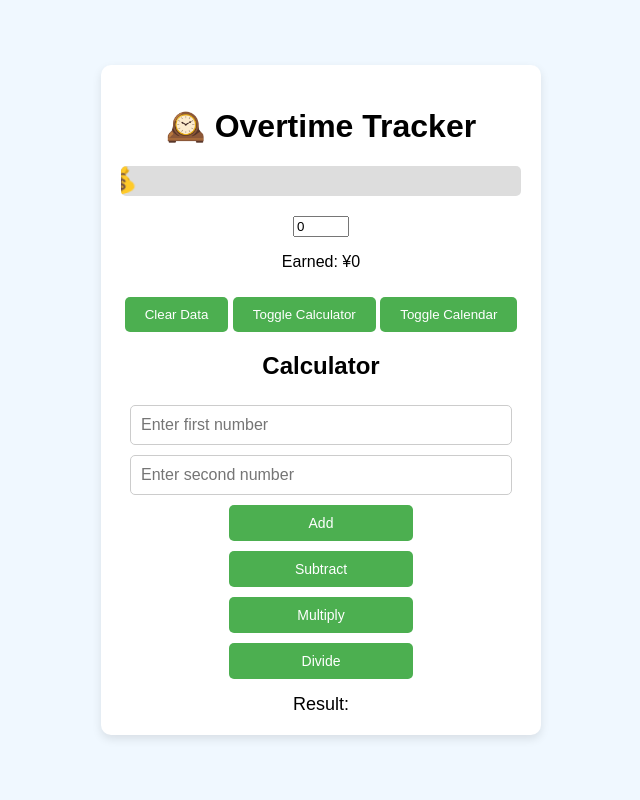
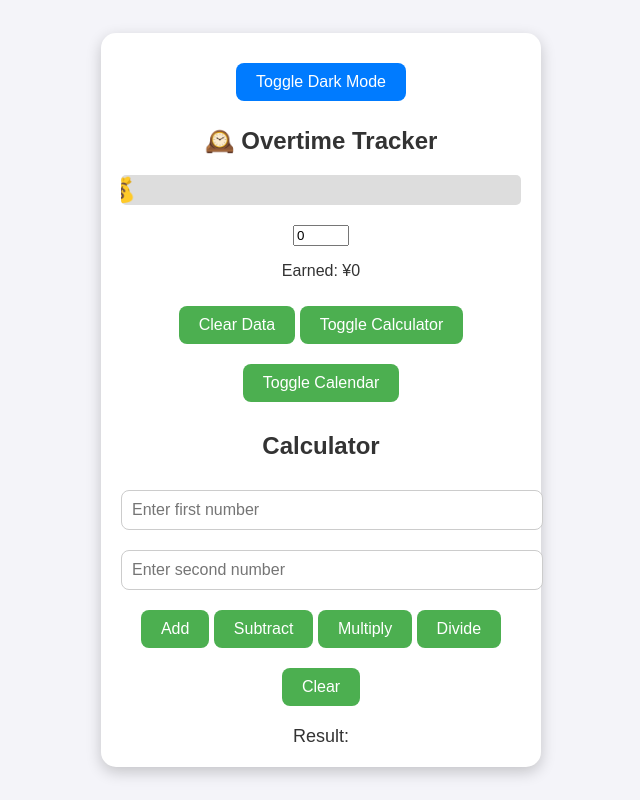
Before and after one commit to Stud-Jo/OvertimeTracker, a plain HTML site: page index.html in a window 1280 px wide. Both pictures are taken after a click on the button "Toggle Calculator". Shown: the whole page, without its empty margins (319-959 px from the left). Drawn offline with Linux system fonts and the light colour scheme.

Commit message:
Update index.html
added calculator
added calendar

```diff
--- a/index.html
+++ b/index.html
@@ -4,61 +4,81 @@
   <link rel="manifest" href="manifest.json">
   <meta charset="UTF-8">
   <meta name="viewport" content="width=device-width, initial-scale=1.0">
-  <title>Overtime Tracker with Calculator and Calendar</title>
+  <title>Overtime Tracker</title>
   <style>
+    /* General Body Styling */
     body {
-      font-family: Arial, sans-serif;
-      background: #f0f8ff;
+      font-family: 'Arial', sans-serif;
+      background: #f4f4f9;
+      color: #333;
+      margin: 0;
       display: flex;
       justify-content: center;
       align-items: center;
       height: 100vh;
-      margin: 0;
-      overflow: hidden;
-      position: relative;
+      transition: background 0.5s, color 0.5s;
+    }
+
+    /* Dark Mode */
+    body.dark {
+      background: #1e1e1e;
+      color: #f4f4f9;
     }
 
     .tracker-container {
       background: #fff;
       padding: 20px;
-      border-radius: 10px;
-      box-shadow: 0 4px 10px rgba(0, 0, 0, 0.1);
+      border-radius: 15px;
+      box-shadow: 0px 5px 15px rgba(0, 0, 0, 0.2);
       width: 400px;
       text-align: center;
-      z-index: 10;
+      transition: background 0.5s, color 0.5s;
+    }
+
+    .tracker-container.dark {
+      background: #333;
+      color: #f4f4f9;
+    }
+
+    h1 {
+      font-size: 24px;
+      margin-bottom: 20px;
     }
 
     button {
-      padding: 10px 20px;
-      margin-top: 10px;
       background: #4caf50;
       color: #fff;
       border: none;
-      border-radius: 5px;
+      border-radius: 8px;
+      padding: 10px 20px;
+      font-size: 16px;
       cursor: pointer;
+      margin: 10px 0;
+      transition: background 0.3s;
     }
 
     button:hover {
       background: #45a049;
     }
 
-    .hidden {
-      display: none;
+    button.dark {
+      background: #007bff;
     }
 
+    /* Overtime Bar Styling */
     .overtime-bar {
-      position: relative;
       width: 100%;
       height: 30px;
-      background-color: #ddd;
+      background: #ddd;
       margin: 20px 0;
       border-radius: 5px;
+      position: relative;
       overflow: hidden;
     }
 
     .overtime-fill {
-      background-color: #4caf50;
       height: 100%;
+      background: linear-gradient(90deg, #4caf50, #76c7c0);
       width: 0%;
       transition: width 0.5s;
     }
@@ -69,52 +89,38 @@
       left: 0;
       transform: translate(-50%, -50%);
       font-size: 24px;
-      animation: spin 2s linear infinite;
     }
 
-    @keyframes spin {
-      0% { transform: translate(-50%, -50%) rotate(0deg); }
-      100% { transform: translate(-50%, -50%) rotate(360deg); }
+    .calculator input, .calendar input {
+      width: 100%;
+      padding: 10px;
+      margin: 10px 0;
+      border: 1px solid #ccc;
+      border-radius: 8px;
+      font-size: 16px;
     }
 
-    .calculator, .calendar {
-      margin-top: 20px;
+    .result, .selected-date {
+      font-size: 18px;
+      margin-top: 10px;
     }
 
-    .calculator input {
-      width: 90%;
-      padding: 10px;
-      margin: 5px 0;
-      font-size: 16px;
-      border: 1px solid #ccc;
-      border-radius: 5px;
+    .hidden {
+      display: none;
     }
 
-    .calculator button {
-      margin: 5px 2%;
-      width: 46%;
-      font-size: 14px;
-    }
-
-    .calendar input {
-      padding: 10px;
-      font-size: 16px;
-      width: 100%;
-      margin-top: 10px;
-      border: 1px solid #ccc;
-      border-radius: 5px;
-    }
-
-    .result {
-      font-size: 18px;
-      margin-top: 10px;
-      text-align: center;
+    .dark-mode-toggle {
+      background: #007bff;
+      margin-bottom: 10px;
     }
   </style>
 </head>
 <body>
   <div class="tracker-container">
+    <button class="dark-mode-toggle" onclick="toggleDarkMode()">Toggle Dark Mode</button>
     <h1>🕰️ Overtime Tracker</h1>
+
+    <!-- Overtime Tracker -->
     <div class="overtime-bar">
       <div class="overtime-fill" id="overtime-fill"></div>
       <span class="moving-icon" id="moving-icon">💰</span>
@@ -137,6 +143,7 @@
         <button onclick="calculate('subtract')">Subtract</button>
         <button onclick="calculate('multiply')">Multiply</button>
         <button onclick="calculate('divide')">Divide</button>
+        <button onclick="clearCalculator()">Clear</button>
       </div>
       <div class="result" id="calc-result">Result: </div>
     </div>
@@ -144,11 +151,13 @@
     <!-- Calendar Section -->
     <div id="calendar" class="calendar hidden">
       <h2>Calendar</h2>
-      <input type="date" id="calendar-input">
+      <input type="date" id="calendar-input" onchange="updateSelectedDate()">
+      <div class="selected-date" id="selected-date">No date selected</div>
     </div>
   </div>
 
   <script>
+    // Tracker Variables
     const totalHours = 50;
     const hourlyRate = 1875;
 
@@ -161,6 +170,7 @@
     hoursInput.value = savedHours;
     updateBar();
 
+    // Update Tracker Bar and Earnings
     function updateBar() {
       const workedHours = parseFloat(hoursInput.value) || 0;
       const percentage = (workedHours / totalHours) * 100;
@@ -173,19 +183,23 @@
       earningsText.textContent = `Earned: ¥${totalEarnings.toLocaleString()}`;
     }
 
+    // Event Listener
     hoursInput.addEventListener('input', updateBar);
 
+    // Clear Data
     function clearData() {
       localStorage.removeItem('workedHours');
       hoursInput.value = 0;
       updateBar();
     }
 
+    // Toggle Section Visibility
     function toggleSection(sectionId) {
       const section = document.getElementById(sectionId);
       section.classList.toggle('hidden');
     }
 
+    // Calculator Functions
     function calculate(operation) {
       const num1 = parseFloat(document.getElementById('calc-num1').value) || 0;
       const num2 = parseFloat(document.getElementById('calc-num2').value) || 0;
@@ -201,6 +215,26 @@
 
       document.getElementById('calc-result').textContent = `Result: ${result}`;
     }
+
+    function clearCalculator() {
+      document.getElementById('calc-num1').value = '';
+      document.getElementById('calc-num2').value = '';
+      document.getElementById('calc-result').textContent = 'Result: ';
+    }
+
+    // Calendar Functions
+    function updateSelectedDate() {
+      const dateInput = document.getElementById('calendar-input').value;
+      document.getElementById('selected-date').textContent = dateInput
+        ? `Selected Date: ${dateInput}`
+        : 'No date selected';
+    }
+
+    // Dark Mode Toggle
+    function toggleDarkMode() {
+      document.body.classList.toggle('dark');
+      document.querySelector('.tracker-container').classList.toggle('dark');
+    }
   </script>
 </body>
 </html>
```
